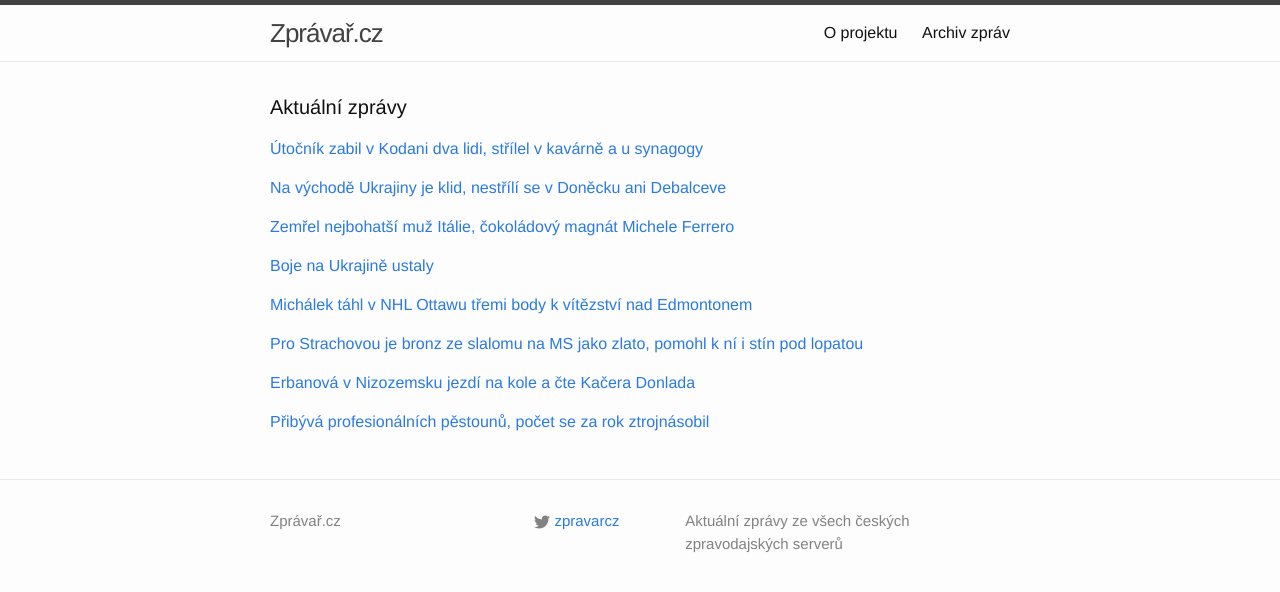
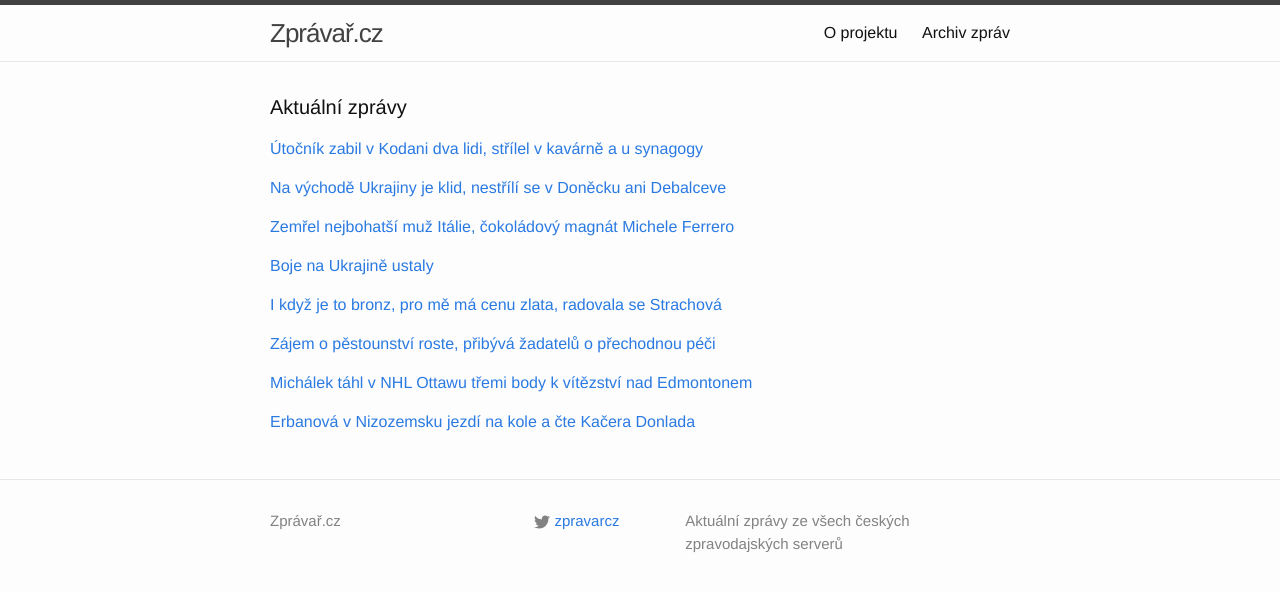
Before and after one commit to adliska/zpravar, a Jekyll site: the page built from index.html, in a window 1280 px wide. Shown: the top 592 px of the page. Built offline with Jekyll 4.4.1, drawn with Linux system fonts in a browser that asks for light colours.

Commit message:
zpravar news update

```diff
--- a/index.html
+++ b/index.html
@@ -68,35 +68,38 @@ layout: default
 <li><a href=http://www.rozhlas.cz/_zprava/na-vychode-ukrajiny-vstoupilo-v-platnost-primeri-mezi-vladou-a-separatisty--1455750>Na východě Ukrajiny vstoupilo v platnost příměří mezi vládou a separatisty - www.rozhlas.cz</a></li>
 <li><a href=http://www.novinky.cz/zahranicni/evropa/361715-na-ukrajine-zacalo-platit-primeri-obe-strany-se-ale-obvinuji-z-jeho-porusovani.html>Na Ukrajině začalo platit příměří, obě strany se ale obviňují z jeho porušování - www.novinky.cz</a></li>
 </ul>
-</div><p><a href="javascript:;" onclick="toggle_visibility('zpravy4')">Michálek táhl v NHL Ottawu třemi body k vítězství nad Edmontonem</a></p>
+</div><p><a href="javascript:;" onclick="toggle_visibility('zpravy4')">I když je to bronz, pro mě má cenu zlata, radovala se Strachová</a></p>
 <div id="zpravy4" style="display:none">
+<ul>
+<li><a href=http://www.tyden.cz/rubriky/sport/zimni-sporty/sjezdove-lyzovani/i-kdyz-je-to-bronz-pro-me-ma-cenu-zlata-radovala-se-strachova_333514.html>I když je to bronz, pro mě má cenu zlata, radovala se Strachová - www.tyden.cz</a></li>
+<li><a href=http://www.sportovninoviny.cz/zpravy/pro-strachovou-je-bronz-ze-slalomu-na-ms-jako-zlato-pomohl-k-ni-i-stin-pod-lopatou/1181555>Pro Strachovou je bronz ze slalomu na MS jako zlato, pomohl k ní i stín pod lopatou - www.sportovninoviny.cz</a></li>
+<li><a href=http://www.denik.cz/zimni_sporty/bronzova-zahrobska-je-to-jako-sen-ta-medaile-ma-pro-me-cenu-zlata-20150215.html>Bronzová Záhrobská: Je to jako sen. Ta medaile má pro mě cenu zlata - www.denik.cz</a></li>
+<li><a href=http://sport.aktualne.cz/strachova-ctyrnasobna-medailistka-z-ms-to-zni-nadherne/r~65df9c50b4e711e49e4b0025900fea04/>Strachová: Čtyřnásobná medailistka z MS? To zní nádherně - sport.aktualne.cz</a></li>
+<li><a href=http://www.sportovninoviny.cz/zpravy/pro-strachovou-je-bronz-ze-slalomu-na-ms-jako-zlato/1181555>Pro Strachovou je bronz ze slalomu na MS jako zlato - www.sportovninoviny.cz</a></li>
+</ul>
+</div><p><a href="javascript:;" onclick="toggle_visibility('zpravy5')">Zájem o pěstounství roste, přibývá žadatelů o přechodnou péči</a></p>
+<div id="zpravy5" style="display:none">
+<ul>
+<li><a href=http://www.ceskenoviny.cz/zpravy/zpravy/zajem-o-pestounstvi-roste-pribyva-zadatelu-o-prechodnou-peci/1181561>Zájem o pěstounství roste, přibývá žadatelů o přechodnou péči - www.ceskenoviny.cz</a></li>
+<li><a href=http://zpravy.idnes.cz/pestounu-v-cesku-pribyva-0ho-/domaci.aspx?c=A150215_102804_domaci_pku>Profesionálních pěstounů přibývá. Za rok se jejich počet ztrojnásobil - zpravy.idnes.cz</a></li>
+<li><a href=http://www.denik.cz/z_domova/pribyva-profesionalnich-pestounu-pocet-se-za-rok-ztrojnasobil-20150215.html>Přibývá profesionálních pěstounů, počet se za rok ztrojnásobil - www.denik.cz</a></li>
+<li><a href=http://zpravy.aktualne.cz/domaci/prechodnych-pestounu-pribyva-jejich-je-temer-trikrat-vyssi/r~6c6b5c44b4ec11e49bec0025900fea04/>Přechodných pěstounů přibývá. Je jich je téměř třikrát více - zpravy.aktualne.cz</a></li>
+<li><a href=http://www.ceskenoviny.cz/zpravy/zpravy/pribyva-profesionalnich-pestounu-pocet-se-za-rok-ztrojnasobil/1181561>Přibývá profesionálních pěstounů, počet se za rok ztrojnásobil - www.ceskenoviny.cz</a></li>
+</ul>
+</div><p><a href="javascript:;" onclick="toggle_visibility('zpravy6')">Michálek táhl v NHL Ottawu třemi body k vítězství nad Edmontonem</a></p>
+<div id="zpravy6" style="display:none">
 <ul>
 <li><a href=http://www.rozhlas.cz/_zprava/michalek-tahl-v-nhl-ottawu-tremi-body-k-vitezstvi-nad-edmontonem--1455771>Michálek táhl v NHL Ottawu třemi body k vítězství nad Edmontonem - www.rozhlas.cz</a></li>
 <li><a href=http://www.tyden.cz/rubriky/sport/hokej/nhl/michalek-hvezdou-zapasu-jagr-se-narozeninove-vyhry-nedockal_333512.html>Michálek hvězdou zápasu, Jágr se narozeninové výhry nedočkal - www.tyden.cz</a></li>
 <li><a href=http://hokej.idnes.cz/michalek-odehral-svuj-nejlepsi-zapas-sezony-fma-/nhl.aspx?c=A150214_230539_nhl_ald>Michálek odehrál svůj nejlepší zápas sezony, byl u tří gólů Otttawy - hokej.idnes.cz</a></li>
 <li><a href=http://www.sportovninoviny.cz/zpravy/hudler-s-michalkem-patrili-v-nhl-ke-hvezdam-zapasu/1181527>Hudler s Michálkem patřili v NHL ke hvězdám zápasů - www.sportovninoviny.cz</a></li>
 </ul>
-</div><p><a href="javascript:;" onclick="toggle_visibility('zpravy5')">Pro Strachovou je bronz ze slalomu na MS jako zlato, pomohl k ní i stín pod lopatou</a></p>
-<div id="zpravy5" style="display:none">
-<ul>
-<li><a href=http://www.sportovninoviny.cz/zpravy/pro-strachovou-je-bronz-ze-slalomu-na-ms-jako-zlato-pomohl-k-ni-i-stin-pod-lopatou/1181555>Pro Strachovou je bronz ze slalomu na MS jako zlato, pomohl k ní i stín pod lopatou - www.sportovninoviny.cz</a></li>
-<li><a href=http://www.denik.cz/zimni_sporty/bronzova-zahrobska-je-to-jako-sen-ta-medaile-ma-pro-me-cenu-zlata-20150215.html>Bronzová Záhrobská: Je to jako sen. Ta medaile má pro mě cenu zlata - www.denik.cz</a></li>
-<li><a href=http://sport.aktualne.cz/strachova-ctyrnasobna-medailistka-z-ms-to-zni-nadherne/r~65df9c50b4e711e49e4b0025900fea04/>Strachová: Čtyřnásobná medailistka z MS? To zní nádherně - sport.aktualne.cz</a></li>
-<li><a href=http://www.sportovninoviny.cz/zpravy/pro-strachovou-je-bronz-ze-slalomu-na-ms-jako-zlato/1181555>Pro Strachovou je bronz ze slalomu na MS jako zlato - www.sportovninoviny.cz</a></li>
-</ul>
-</div><p><a href="javascript:;" onclick="toggle_visibility('zpravy6')">Erbanová v Nizozemsku jezdí na kole a čte Kačera Donlada</a></p>
-<div id="zpravy6" style="display:none">
+</div><p><a href="javascript:;" onclick="toggle_visibility('zpravy7')">Erbanová v Nizozemsku jezdí na kole a čte Kačera Donlada</a></p>
+<div id="zpravy7" style="display:none">
 <ul>
 <li><a href=http://sport.aktualne.cz/erbanova-v-nizozemsku-jezdi-na-kole-a-cte-kacera-donlada/r~8f128568b4f311e4aff10025900fea04/>Erbanová v Nizozemsku jezdí na kole a čte Kačera Donlada - sport.aktualne.cz</a></li>
 <li><a href=http://www.tyden.cz/rubriky/sport/zimni-sporty/bronzova-erbanova-odchod-do-holandska-byl-spravny-krok_333515.html>Bronzová Erbanová: Odchod do Holandska byl správný krok - www.tyden.cz</a></li>
 <li><a href=http://www.denik.cz/zimni_sporty/erbanova-odchodu-z-ceska-nelituje-ma-z-ms-bronz-a-cte-kacera-donalda-20150215.html>Erbanová odchodu z Česka nelituje. Má z MS bronz a čte kačera Donalda - www.denik.cz</a></li>
 <li><a href=http://www.sportovninoviny.cz/zpravy/bronzova-erbanova-odchod-do-holandska-byl-spravny-krok/1181589>Bronzová Erbanová: Odchod do Holandska byl správný krok - www.sportovninoviny.cz</a></li>
 </ul>
-</div><p><a href="javascript:;" onclick="toggle_visibility('zpravy7')">Přibývá profesionálních pěstounů, počet se za rok ztrojnásobil</a></p>
-<div id="zpravy7" style="display:none">
-<ul>
-<li><a href=http://www.denik.cz/z_domova/pribyva-profesionalnich-pestounu-pocet-se-za-rok-ztrojnasobil-20150215.html>Přibývá profesionálních pěstounů, počet se za rok ztrojnásobil - www.denik.cz</a></li>
-<li><a href=http://zpravy.aktualne.cz/domaci/prechodnych-pestounu-pribyva-jejich-je-temer-trikrat-vyssi/r~6c6b5c44b4ec11e49bec0025900fea04/>Přechodných pěstounů přibývá. Je jich je téměř třikrát více - zpravy.aktualne.cz</a></li>
-<li><a href=http://www.ceskenoviny.cz/zpravy/zpravy/pribyva-profesionalnich-pestounu-pocet-se-za-rok-ztrojnasobil/1181561>Přibývá profesionálních pěstounů, počet se za rok ztrojnásobil - www.ceskenoviny.cz</a></li>
-</ul>
 </div></div>
```
